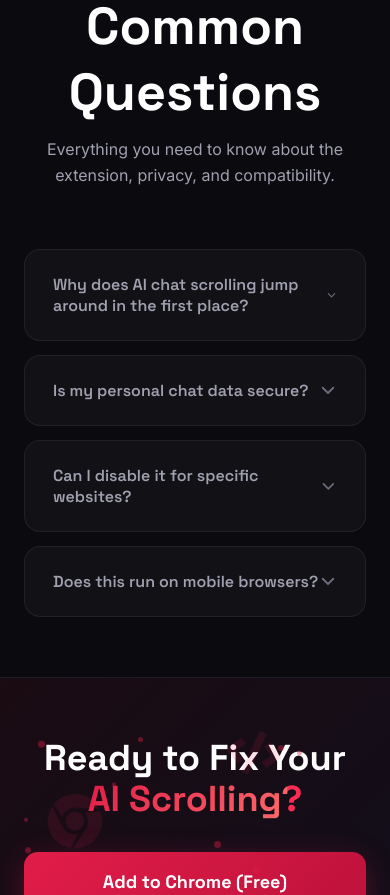
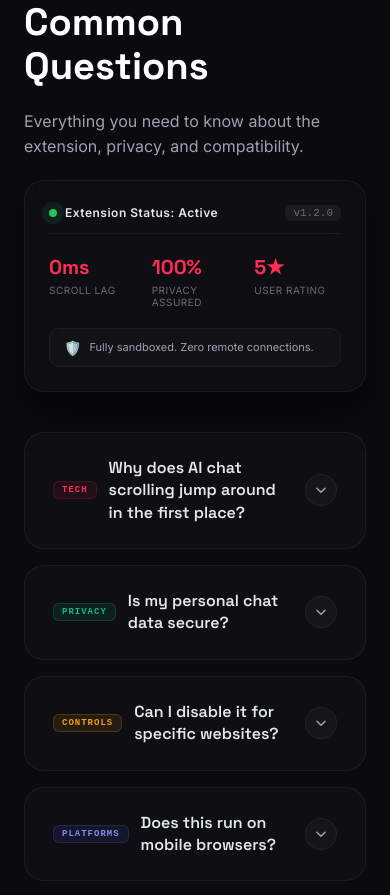
Before and after one commit to arpon-dutta07/ai_scroll_fix, a React (Vite) app in the folder webpage/: page / in a window 390 px wide. Shown: the part 6760-7655 px from the top of the page. Built offline with nearby package versions, Linux system fonts and the light colour scheme.

Commit message:
feat: initialize project with responsive hero section, glassmorphism UI, and custom animations

```diff
--- a/webpage/src/App.css
+++ b/webpage/src/App.css
@@ -998,71 +998,350 @@ a, button, select, input, textarea {
 
 /* FAQ SECTION */
 .faq-section {
-  padding: 100px 80px;
-  max-width: 800px;
+  padding: 120px 80px;
+  max-width: 1200px;
   margin: 0 auto;
   position: relative;
   z-index: 10;
 }
 
+.faq-container-grid {
+  display: grid;
+  grid-template-columns: 1fr 1.3fr;
+  gap: 60px;
+  align-items: start;
+}
+
+/* LEFT COLUMN - INFO PANEL */
+.faq-info-panel {
+  position: sticky;
+  top: 100px;
+  display: flex;
+  flex-direction: column;
+  align-items: flex-start;
+  gap: 20px;
+}
+
+.faq-info-panel .section-tag {
+  color: #e11d48;
+  font-size: 12px;
+  font-weight: 700;
+  letter-spacing: 2px;
+  text-transform: uppercase;
+}
+
+.faq-info-panel .section-title {
+  font-family: 'Space Grotesk', sans-serif;
+  font-size: 48px;
+  font-weight: 800;
+  color: white;
+  line-height: 1.15;
+}
+
+.faq-info-panel .section-subtitle {
+  color: #a0a0b0;
+  font-size: 16px;
+  line-height: 1.6;
+}
+
+/* EXTENSION STATUS HUB WIDGET */
+.faq-status-widget {
+  width: 100%;
+  padding: 24px;
+  background: rgba(255, 255, 255, 0.02);
+  backdrop-filter: blur(20px);
+  border: 1px solid rgba(255, 255, 255, 0.05);
+  border-radius: 20px;
+  box-shadow: 0 20px 40px rgba(0, 0, 0, 0.4), inset 0 0 20px rgba(225, 29, 72, 0.02);
+  position: relative;
+  overflow: hidden;
+  transition: border-color 0.3s ease, box-shadow 0.3s ease;
+}
+
+.faq-status-widget:hover {
+  border-color: rgba(225, 29, 72, 0.25);
+  box-shadow: 0 20px 40px rgba(0, 0, 0, 0.4), 0 0 30px rgba(225, 29, 72, 0.08);
+}
+
+.widget-header {
+  display: flex;
+  justify-content: space-between;
+  align-items: center;
+  margin-bottom: 20px;
+  border-bottom: 1px solid rgba(255, 255, 255, 0.05);
+  padding-bottom: 12px;
+}
+
+.status-indicator-wrapper {
+  display: flex;
+  align-items: center;
+  gap: 8px;
+}
+
+.status-pulse-dot {
+  width: 8px;
+  height: 8px;
+  background: #22c55e;
+  border-radius: 50%;
+  box-shadow: 0 0 10px #22c55e;
+  animation: pulseGreen 2s infinite;
+}
+
+@keyframes pulseGreen {
+  0% {
+    box-shadow: 0 0 0 0 rgba(34, 197, 94, 0.7);
+  }
+  70% {
+    box-shadow: 0 0 0 8px rgba(34, 197, 94, 0);
+  }
+  100% {
+    box-shadow: 0 0 0 0 rgba(34, 197, 94, 0);
+  }
+}
+
+.status-label {
+  font-size: 12px;
+  font-weight: 600;
+  color: #e2e8f0;
+  letter-spacing: 0.5px;
+}
+
+.widget-version {
+  font-family: monospace;
+  font-size: 11px;
+  color: #6b6b7a;
+  background: rgba(255, 255, 255, 0.05);
+  padding: 2px 8px;
+  border-radius: 6px;
+}
+
+.widget-metrics {
+  display: grid;
+  grid-template-columns: repeat(3, 1fr);
+  gap: 16px;
+  margin-bottom: 20px;
+}
+
+.metric-item {
+  display: flex;
+  flex-direction: column;
+  gap: 4px;
+}
+
+.metric-val {
+  font-family: 'Space Grotesk', sans-serif;
+  font-size: 20px;
+  font-weight: 700;
+  color: #ff2d55;
+}
+
+.metric-lbl {
+  font-size: 10px;
+  color: #6b6b7a;
+  text-transform: uppercase;
+  letter-spacing: 0.5px;
+}
+
+.widget-footer {
+  display: flex;
+  align-items: center;
+  gap: 8px;
+  background: rgba(255, 255, 255, 0.02);
+  border: 1px solid rgba(255, 255, 255, 0.04);
+  padding: 10px 14px;
+  border-radius: 10px;
+}
+
+.widget-secure-icon {
+  font-size: 14px;
+}
+
+.widget-secure-text {
+  font-size: 11px;
+  color: #a0a0b0;
+  line-height: 1.3;
+}
+
+/* RIGHT COLUMN - ACCORDION */
+.faq-accordion-panel {
+  width: 100%;
+}
+
 .faq-accordion {
   display: flex;
   flex-direction: column;
-  gap: 14px;
+  gap: 16px;
 }
 
-.faq-item {
-  background: rgba(255, 255, 255, 0.03);
-  border: 1px solid rgba(255, 255, 255, 0.07);
-  border-radius: 16px;
+/* FAQ Item Cards */
+.faq-item-card {
+  position: relative;
+  background: rgba(255, 255, 255, 0.02);
+  border: 1px solid rgba(255, 255, 255, 0.06);
+  border-radius: 20px;
   padding: 24px 28px;
   cursor: pointer;
-  transition: all 0.3s ease;
-  position: relative;
+  transition: background-color 0.35s ease, border-color 0.35s ease, transform 0.35s cubic-bezier(0.25, 1, 0.5, 1);
+  overflow: hidden;
 }
 
-.faq-item:hover .faq-question {
+.faq-item-card:hover {
+  background: rgba(255, 255, 255, 0.03);
+  border-color: rgba(225, 29, 72, 0.25);
+  transform: translateY(-2px);
+}
+
+/* Glow Border hover effect */
+.faq-card-glow-border {
+  position: absolute;
+  inset: 0;
+  border-radius: 20px;
+  padding: 1px;
+  background: linear-gradient(135deg, transparent 40%, rgba(225, 29, 72, 0.3), rgba(99, 102, 241, 0.3), transparent 60%);
+  -webkit-mask: linear-gradient(#fff 0 0) content-box, linear-gradient(#fff 0 0);
+  -webkit-mask-composite: xor;
+  mask-composite: exclude;
+  opacity: 0;
+  transition: opacity 0.4s ease;
+  pointer-events: none;
+}
+
+.faq-item-card:hover .faq-card-glow-border {
+  opacity: 1;
+}
+
+.faq-item-card.active-open {
+  background: linear-gradient(135deg, rgba(225, 29, 72, 0.06) 0%, rgba(99, 102, 241, 0.04) 100%);
+  border-color: rgba(225, 29, 72, 0.35);
+  box-shadow: 0 20px 40px rgba(0, 0, 0, 0.3), inset 0 0 20px rgba(225, 29, 72, 0.05);
+}
+
+.faq-item-card.active-open .faq-card-glow-border {
+  opacity: 1;
+  background: linear-gradient(135deg, rgba(225, 29, 72, 0.6) 0%, rgba(99, 102, 241, 0.6) 100%);
+}
+
+.faq-item-header {
+  display: flex;
+  justify-content: space-between;
+  align-items: center;
+  gap: 16px;
+}
+
+.faq-question-text {
+  font-family: 'Space Grotesk', sans-serif;
+  font-size: 16px;
+  font-weight: 600;
+  color: #e2e8f0;
+  line-height: 1.4;
+  transition: color 0.3s ease;
+}
+
+.faq-item-card:hover .faq-question-text,
+.faq-item-card.active-open .faq-question-text {
   color: white;
 }
 
-.faq-item.open {
-  background: rgba(225, 29, 72, 0.05);
-  border-color: rgba(225, 29, 72, 0.3);
-  border-left: 4px solid #e11d48;
+/* Category tags styling */
+.faq-card-tag {
+  font-family: monospace;
+  font-size: 9px;
+  font-weight: 700;
+  letter-spacing: 1px;
+  padding: 3px 8px;
+  border-radius: 6px;
+  text-transform: uppercase;
 }
 
-.faq-question {
-  display: flex;
-  justify-content: space-between;
-  align-items: center;
-  font-family: 'Space Grotesk', sans-serif;
-  font-size: 16px;
-  font-weight: 600;
-  color: #a0a0b0;
-  transition: color 0.3s ease;
+.tag-tech {
+  background: rgba(225, 29, 72, 0.1);
+  color: #ff2d55;
+  border: 1px solid rgba(225, 29, 72, 0.2);
 }
 
-.faq-chevron {
-  width: 18px;
-  height: 18px;
-  color: #6b6b7a;
-  transition: transform 0.3s ease, color 0.3s ease;
+.tag-privacy {
+  background: rgba(16, 185, 129, 0.1);
+  color: #10b981;
+  border: 1px solid rgba(16, 185, 129, 0.2);
 }
 
-.faq-item.open .faq-chevron {
-  transform: rotate(180deg);
-  color: #e11d48;
+.tag-controls {
+  background: rgba(245, 158, 11, 0.1);
+  color: #f59e0b;
+  border: 1px solid rgba(245, 158, 11, 0.2);
 }
 
-.faq-answer {
+.tag-platforms {
+  background: rgba(99, 102, 241, 0.1);
+  color: #818cf8;
+  border: 1px solid rgba(99, 102, 241, 0.2);
+}
+
+/* Chevron */
+.faq-chevron-wrapper {
+  display: flex;
+  align-items: center;
+  justify-content: center;
+  width: 32px;
+  height: 32px;
+  background: rgba(255, 255, 255, 0.03);
+  border: 1px solid rgba(255, 255, 255, 0.05);
+  border-radius: 50%;
+  transition: transform 0.4s cubic-bezier(0.25, 1, 0.5, 1), background-color 0.3s ease, border-color 0.3s ease;
+  flex-shrink: 0;
+}
+
+.faq-item-card:hover .faq-chevron-wrapper {
+  background: rgba(225, 29, 72, 0.1);
+  border-color: rgba(225, 29, 72, 0.3);
+}
+
+.faq-chevron-svg {
+  width: 14px;
+  height: 14px;
+  color: #a0a0b0;
+  transition: transform 0.4s cubic-bezier(0.25, 1, 0.5, 1), color 0.3s ease;
+}
+
+.faq-item-card:hover .faq-chevron-svg {
+  color: white;
+}
+
+.faq-item-card.active-open .faq-chevron-wrapper {
+  background: #e11d48;
+  border-color: #e11d48;
+  transform: rotate(180deg);
+  box-shadow: 0 4px 15px rgba(225, 29, 72, 0.4);
+}
+
+.faq-item-card.active-open .faq-chevron-svg {
+  color: white;
+}
+
+/* Accordion Answer Content */
+.faq-answer-container {
+  overflow: hidden;
+}
+
+.faq-answer-text {
+  padding-top: 18px;
   color: #a0a0b0;
   font-size: 14px;
   line-height: 1.7;
-  overflow: hidden;
+  border-top: 1px solid rgba(255, 255, 255, 0.04);
+  margin-top: 18px;
+  animation: fadeInSlide 0.4s ease forwards;
 }
 
-.faq-answer-inner {
-  padding-top: 14px;
+@keyframes fadeInSlide {
+  from {
+    opacity: 0;
+    transform: translateY(-8px);
+  }
+  to {
+    opacity: 1;
+    transform: translateY(0);
+  }
 }
 
 /* FOOTER CTA */
@@ -1176,6 +1455,17 @@ a, button, select, input, textarea {
   }
   .features-grid {
     grid-template-columns: repeat(2, 1fr);
+  }
+  .faq-container-grid {
+    grid-template-columns: 1fr;
+    gap: 40px;
+  }
+  .faq-info-panel {
+    position: relative;
+    top: 0;
+  }
+  .faq-info-panel .section-title {
+    font-size: 38px;
   }
 }
 
--- a/webpage/src/App.jsx
+++ b/webpage/src/App.jsx
@@ -86,6 +86,10 @@ function App() {
   const [isMenuOpen, setIsMenuOpen] = useState(false)
   const [activeFaqIndex, setActiveFaqIndex] = useState(null)
   const [isHeroMockupHovered, setIsHeroMockupHovered] = useState(false)
+
+  const toggleFaq = (index) => {
+    setActiveFaqIndex(activeFaqIndex === index ? null : index);
+  };
 
   // Refs for scroll-trigger animations
   const stepsRef = useRef(null)
@@ -579,27 +583,75 @@ function App() {
         viewport={{ once: true, amount: 0.1 }}
         transition={{ duration: 0.7, ease: [0.22, 1, 0.36, 1] }}
       >
-        <div className="section-header">
+        <div className="faq-container-grid">
+          {/* LEFT COLUMN: Sticky Info & Live Stats */}
+          <div className="faq-info-panel">
             <span className="section-tag">FAQ</span>
             <h2 className="section-title">Common Questions</h2>
             <p className="section-subtitle">
               Everything you need to know about the extension, privacy, and compatibility.
             </p>
+
+            {/* Premium Extension Status Hub Widget */}
+            <div className="faq-status-widget glass-card">
+              <div className="widget-header">
+                <div className="status-indicator-wrapper">
+                  <span className="status-pulse-dot"></span>
+                  <span className="status-label">Extension Status: Active</span>
+                </div>
+                <span className="widget-version">v1.2.0</span>
               </div>
 
+              <div className="widget-metrics">
+                <div className="metric-item">
+                  <div className="metric-val">0ms</div>
+                  <div className="metric-lbl">Scroll Lag</div>
+                </div>
+                <div className="metric-item">
+                  <div className="metric-val">100%</div>
+                  <div className="metric-lbl">Privacy Assured</div>
+                </div>
+                <div className="metric-item">
+                  <div className="metric-val">5★</div>
+                  <div className="metric-lbl">User Rating</div>
+                </div>
+              </div>
+
+              <div className="widget-footer">
+                <span className="widget-secure-icon">🛡️</span>
+                <span className="widget-secure-text">Fully sandboxed. Zero remote connections.</span>
+              </div>
+            </div>
+          </div>
+
+          {/* RIGHT COLUMN: Redesigned FAQ Accordion */}
+          <div className="faq-accordion-panel">
             <div className="faq-accordion">
               {faqs.map((faq, index) => {
-            const isOpen = activeFaqIndex === index
+                const isOpen = activeFaqIndex === index;
+                // Category determination
+                let category = "TECH";
+                if (index === 1) category = "PRIVACY";
+                if (index === 2) category = "CONTROLS";
+                if (index === 3) category = "PLATFORMS";
+
                 return (
                   <div
                     key={index}
-                className={`faq-item ${isOpen ? 'open' : ''}`}
+                    className={`faq-item-card ${isOpen ? 'active-open' : ''}`}
                     onClick={() => toggleFaq(index)}
                   >
-                <div className="faq-question">
+                    <div className="faq-card-glow-border"></div>
+                    <div className="faq-item-header">
+                      <div style={{ display: 'flex', alignItems: 'center', gap: '12px' }}>
+                        <span className={`faq-card-tag tag-${category.toLowerCase()}`}>{category}</span>
+                        <h3 className="faq-question-text">
                           {faq.question}
+                        </h3>
+                      </div>
+                      <div className="faq-chevron-wrapper">
                         <svg
-                    className="faq-chevron"
+                          className="faq-chevron-svg"
                           fill="none"
                           stroke="currentColor"
                           strokeWidth="2.5"
@@ -608,24 +660,28 @@ function App() {
                           <path strokeLinecap="round" strokeLinejoin="round" d="M19 9l-7 7-7-7" />
                         </svg>
                       </div>
+                    </div>
+
                     <AnimatePresence initial={false}>
                       {isOpen && (
                         <motion.div
                           initial={{ height: 0, opacity: 0 }}
                           animate={{ height: 'auto', opacity: 1 }}
                           exit={{ height: 0, opacity: 0 }}
-                      transition={{ duration: 0.3, ease: 'easeInOut' }}
-                      className="faq-answer"
+                          transition={{ duration: 0.35, ease: [0.25, 1, 0.5, 1] }}
+                          className="faq-answer-container"
                         >
-                      <div className="faq-answer-inner">
+                          <div className="faq-answer-text">
                             {faq.answer}
                           </div>
                         </motion.div>
                       )}
                     </AnimatePresence>
                   </div>
-            )
+                );
               })}
+            </div>
+          </div>
         </div>
       </motion.section>
 
```
Lines whose indentation alone changed are shown as unchanged.
